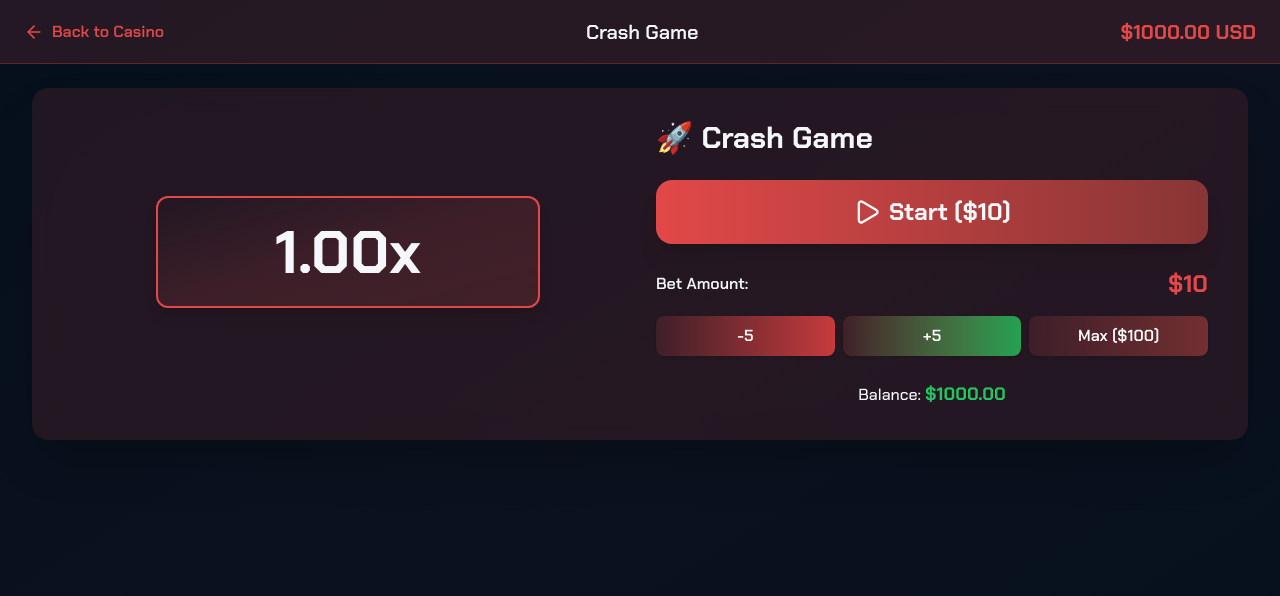
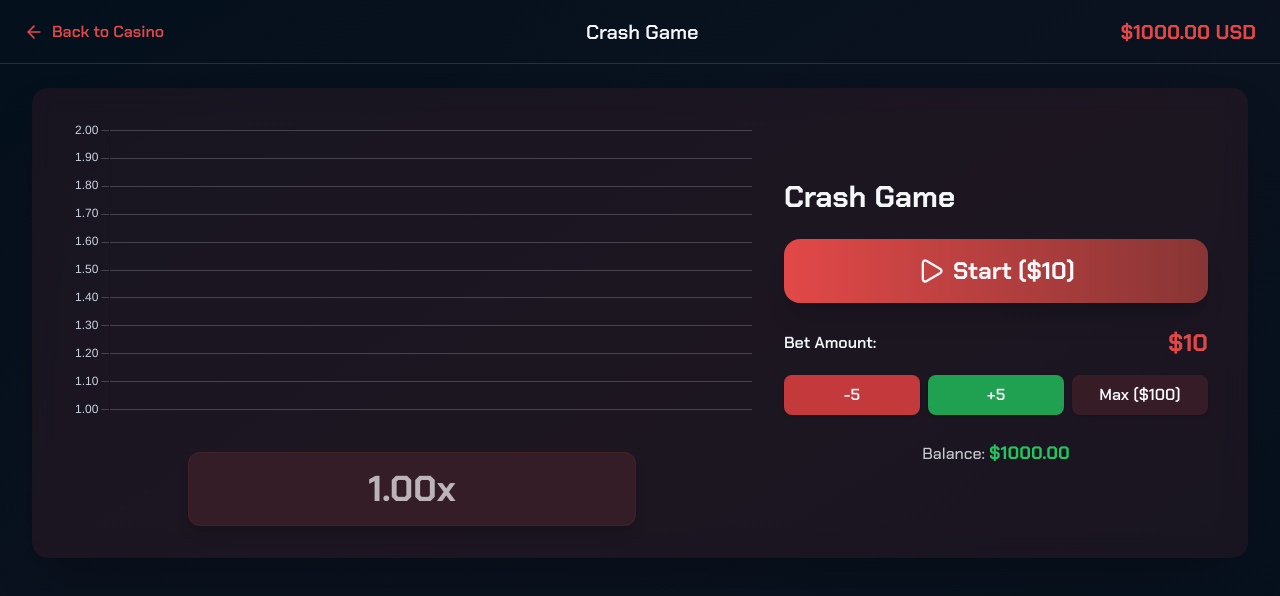
Before and after one commit to Krishnav1237/casino, a Next.js app: page /crash-game in a window 1280 px wide. Shown: the top 596 px of the page. Built offline with nearby package versions, Linux system fonts and the light colour scheme.

Commit message:
final color coding

```diff
--- a/app/globals.css
+++ b/app/globals.css
@@ -19,8 +19,8 @@
 
 
 @theme inline {
-  --color-background: var(--casino-black);       /* Dark mode background */
-  --color-foreground: var(--casino-white);       /* Light text for dark bg */
+  --color-background: var(--background);       /* Dark mode background */
+  --color-foreground: var(--foreground);       /* Light text for dark bg */
 
   --font-sans: var(--font-sans);
   --font-mono: var(--font-mono);
--- /dev/null
+++ b/components/CrashChart.tsx
@@ -0,0 +1,128 @@
+"use client"
+
+import React, { useMemo } from 'react'
+import {
+  Chart as ChartJS,
+  CategoryScale,
+  LinearScale,
+  PointElement,
+  LineElement,
+  Tooltip,
+  Filler,
+  Legend,
+  BarElement,
+} from 'chart.js'
+import { Line } from 'react-chartjs-2'
+
+ChartJS.register(CategoryScale, LinearScale, PointElement, LineElement, Tooltip, Filler, Legend, BarElement)
+
+interface CrashChartProps {
+  history: number[]
+  crashPoint?: number | null
+  height?: number
+  width?: number
+  revealCrash?: boolean
+}
+
+export default function CrashChart({ history, crashPoint, height = 200, width = 560, revealCrash = false }: CrashChartProps) {
+  const labels = useMemo(() => history.map((_, i) => i.toString()), [history])
+
+  const maxVal = Math.max(...history, 1)
+
+  const data = useMemo(() => ({
+    labels,
+    datasets: [
+      {
+        label: 'Multiplier',
+        data: history,
+        fill: true,
+        backgroundColor: (ctx: any) => {
+          const gradient = ctx.chart.ctx.createLinearGradient(0, 0, 0, ctx.chart.height)
+          gradient.addColorStop(0, 'rgba(74,222,128,0.12)')
+          gradient.addColorStop(1, 'rgba(74,222,128,0.02)')
+          return gradient
+        },
+        borderColor: '#16a34a',
+        tension: 0.25,
+        pointRadius: 2,
+        borderWidth: 3.2,
+      }
+    ]
+  }), [labels, history])
+
+  const options = useMemo(() => ({
+    responsive: true,
+    maintainAspectRatio: false,
+    scales: {
+      x: {
+        display: false,
+      },
+      y: {
+        min: 1,
+        max: Math.max(2, Math.ceil(maxVal)),
+        ticks: { color: '#cbd5e1' },
+        grid: {
+          display: true,
+          color: 'rgba(255, 255, 255, 0.2)',
+          lineWidth: 1,
+          borderDash: [5, 5],
+          drawOnChartArea: true
+        }
+      },
+    },
+    plugins: {
+      legend: { display: false },
+      tooltip: {
+        enabled: true,
+        callbacks: {
+          label: (ctx: any) => `${ctx.parsed.y}x`
+        }
+      }
+    },
+    elements: {
+      point: { radius: 2 }
+    }
+  }), [maxVal])
+
+  // plugin to draw crash vertical line when revealCrash is true and crashPoint is provided
+  const crashPlugin = useMemo(() => {
+    const reveal = Boolean((revealCrash))
+    return {
+      id: 'crashLine',
+      afterDatasetsDraw: (chart: any) => {
+        if (!crashPoint || !reveal) return
+
+        const idx = history.findIndex(v => v >= (crashPoint || 0))
+        if (idx < 0) return
+
+        const xScale = chart.scales.x
+        const yScale = chart.scales.y
+        const x = xScale.getPixelForValue(idx)
+
+        const ctx = chart.ctx
+        ctx.save()
+        ctx.strokeStyle = 'rgba(248,113,113,0.9)'
+        ctx.setLineDash([6, 4])
+        ctx.lineWidth = 2
+        ctx.beginPath()
+        ctx.moveTo(x, yScale.top)
+        ctx.lineTo(x, yScale.bottom)
+        ctx.stroke()
+        ctx.restore()
+      }
+    }
+  }, [crashPoint, history, revealCrash])
+
+
+  // draw crash line overlay using plugin option in options
+
+  return (
+    <div style={{ height, width }}>
+      <Line
+        data={data as any}
+        options={options as any}
+        plugins={[crashPlugin as any]}
+      />
+    </div>
+  )
+}
--- a/components/CrashGame.tsx
+++ b/components/CrashGame.tsx
@@ -2,6 +2,7 @@
 
 import { useEffect, useRef, useState } from 'react';
 import { Play, DollarSign } from 'lucide-react';
+import CrashChart from './CrashChart';
 
 interface CrashGameProps {
   balance: number;
@@ -94,89 +95,47 @@ export default function CrashGame({ balance, onBalanceChange, onGameResult }: Cr
   };
 
   // Simple line graph using SVG
-  const Graph = () => {
-    const width = 300;
-    const height = 100;
-    if (history.length < 2) return null;
-
-    const maxVal = Math.max(...history, crashPoint || 0);
-    const points = history
-      .map((val, idx) => {
-        const x = (idx / (history.length - 1)) * width;
-        const y = height - (val / maxVal) * height;
-        return `${x},${y}`;
-      })
-      .join(' ');
-
-    // Crash line X position
-    const crashIndex = history.findIndex(val => val >= (crashPoint || 0));
-    const crashX = crashIndex >= 0 ? (crashIndex / (history.length - 1)) * width : width;
-
-    return (
-      <svg width={width} height={height} className="mx-auto mb-4" aria-label="Multiplier graph">
-        <polyline
-          fill="none"
-          stroke="#4ade80" // green
-          strokeWidth={3}
-          points={points}
-        />
-        {/* Crash line */}
-        {crashPoint && (
-          <line
-            x1={crashX}
-            y1={0}
-            x2={crashX}
-            y2={height}
-            stroke="#f87171" // red
-            strokeWidth={2}
-            strokeDasharray="4 4"
-          />
-        )}
-        {/* Labels */}
-        <text x={0} y={height} fill="#ddd" fontSize="10">1x</text>
-        <text x={width - 40} y={15} fill="#ddd" fontSize="10">{maxVal.toFixed(2)}x</text>
-      </svg>
-    );
-  };
+  // We'll render the CrashGraph canvas component below instead of the inline SVG
 
   return (
     <div className="w-full px-4 sm:px-6 md:px-8 py-6 min-h-full">
-      <div className="max-w-screen-xl mx-auto bg-primary/90 rounded-2xl p-8 px-10 shadow-2xl backdrop-blur-md flex flex-col md:flex-row gap-8">
+      <div className="max-w-screen-xl mx-auto bg-primary/60 rounded-2xl p-8 px-10 shadow-2xl backdrop-blur-md flex flex-col md:flex-row gap-8">
         {/* Graph side */}
         <div className="flex-1 flex flex-col items-center justify-center">
-          <h2 className="text-3xl font-extrabold text-foreground mb-6 md:hidden">Crash Game</h2>
-          <Graph />
+          <h2 className="text-2xl font-extrabold text-foreground mb-4 md:hidden">Crash</h2>
+          <div className="w-full flex items-center justify-center mb-8">
+            <CrashChart history={history} crashPoint={crashPoint} height={300} width={680} revealCrash={!isRunning && crashPoint != null} />
+          </div>
           {/* Multiplier Display */}
-          <div className="text-center mb-6 bg-gradient-to-br from-background via-primary to-secondary/30 rounded-xl p-6 border-2 border-accent shadow-lg w-full max-w-sm">
+          <div className="text-center rounded-xl p-4 w-full max-w-md bg-primary/95 border border-accent/10 shadow-lg">
             <div
-              className={`text-6xl font-extrabold transition-all duration-300 ${
+              className={`text-3xl md:text-4xl font-extrabold transition-all duration-300 ${
                 !isRunning
-                  ? 'text-foreground/60'
+                  ? 'text-foreground/70'
                   : hasCashedOut
-                  ? 'text-success drop-shadow-lg'
+                  ? 'text-success'
                   : crashPoint && multiplier >= crashPoint
-                  ? 'text-danger animate-pulse'
-                  : 'text-accent animate-pulse drop-shadow-lg scale-110'
+                  ? 'text-danger'
+                  : 'text-accent'
               }`}
             >
               {multiplier.toFixed(2)}x
             </div>
             {isRunning && crashPoint && multiplier >= crashPoint && !hasCashedOut && (
-              <div className="text-danger text-xl mt-3 font-extrabold animate-bounce">💥 Crashed at {crashPoint}x!</div>
+              <div className="text-danger text-lg mt-2 font-bold">💥 Crashed at {crashPoint}x!</div>
             )}
             {hasCashedOut && (
-              <div className="text-success text-xl mt-3 font-extrabold">💰 Cashed out at {multiplier.toFixed(2)}x</div>
+              <div className="text-success text-lg mt-2 font-bold">💰 Cashed out at {multiplier.toFixed(2)}x</div>
             )}
-            {/* Show crash message if game ended and player didn't cash out */}
             {!isRunning && crashed && !hasCashedOut && (
-              <div className="text-danger text-xl mt-3 font-extrabold animate-bounce">💥 Crashed at {crashPoint}x!</div>
+              <div className="text-danger text-lg mt-2 font-bold">💥 Crashed at {crashPoint}x!</div>
             )}
           </div>
         </div>
 
         {/* Controls side */}
         <div className="flex-1 flex flex-col justify-center">
-          <h2 className="text-3xl font-extrabold text-foreground mb-6 hidden md:block">🚀 Crash Game</h2>
+          <h2 className="text-3xl font-extrabold text-foreground mb-6 hidden md:block">Crash Game</h2>
 
           {/* Buttons */}
           <div className="flex flex-col sm:flex-row justify-center gap-4 mb-6">
@@ -187,7 +146,7 @@ export default function CrashGame({ balance, onBalanceChange, onGameResult }: Cr
                 className={`flex-1 py-4 rounded-2xl font-extrabold text-2xl flex items-center justify-center gap-2 transition-all shadow-xl ${
                   balance < bet || bet < 1
                     ? 'bg-muted text-foreground/50 cursor-not-allowed'
-                    : 'bg-gradient-to-r from-accent to-secondary hover:scale-105 text-background'
+                    : 'bg-gradient-to-r from-accent to-secondary hover:scale-105 text-foreground'
                 }`}
               >
                 <Play size={28} />
@@ -200,7 +159,7 @@ export default function CrashGame({ balance, onBalanceChange, onGameResult }: Cr
                 className={`flex-1 py-4 rounded-2xl font-extrabold text-2xl flex items-center justify-center gap-2 transition-all shadow-xl border-2 ${
                   hasCashedOut
                     ? 'bg-muted text-foreground/50 cursor-not-allowed border-muted'
-                    : 'bg-gradient-to-r from-success to-success/80 hover:scale-105 text-white border-success animate-pulse'
+                    : 'bg-gradient-to-r from-success to-success/80 hover:scale-105 text-foreground border-success animate-pulse'
                 }`}
               >
                 <DollarSign size={28} />
@@ -219,21 +178,21 @@ export default function CrashGame({ balance, onBalanceChange, onGameResult }: Cr
               <button
                 onClick={() => adjustBet(-5)}
                 disabled={bet <= 1 || isRunning}
-                className="flex-1 bg-gradient-to-r from-primary to-danger/80 hover:from-primary/80 hover:to-danger text-white py-2 px-3 rounded-lg font-semibold transition-colors shadow disabled:opacity-50"
+                className="flex-1 bg-danger/80 text-foreground py-2 px-3 rounded-lg font-semibold transition-colors shadow disabled:opacity-50"
               >
                 -5
               </button>
               <button
                 onClick={() => adjustBet(5)}
                 disabled={bet >= Math.min(100, balance) || isRunning}
-                className="flex-1 bg-gradient-to-r from-primary to-success/80 hover:from-primary/80 hover:to-success text-white py-2 px-3 rounded-lg font-semibold transition-colors shadow disabled:opacity-50"
+                className="flex-1 bg-success/80 text-foreground py-2 px-3 rounded-lg font-semibold transition-colors shadow disabled:opacity-50"
               >
                 +5
               </button>
               <button
                 onClick={maxBet}
                 disabled={isRunning}
-                className="flex-1 bg-gradient-to-r from-primary to-secondary/80 hover:from-primary/80 hover:to-secondary text-white py-2 px-3 rounded-lg font-semibold transition-colors shadow disabled:opacity-50"
+                className="flex-1 bg-primary text-foreground py-2 px-3 rounded-lg font-semibold transition-colors shadow disabled:opacity-50"
               >
                 Max (${Math.min(100, balance)})
               </button>
--- a/components/Navbar.tsx
+++ b/components/Navbar.tsx
@@ -8,7 +8,7 @@ function Navbar({ title }: { title: string }) {
   const { balance } = useBalanceStore();
 
   return (
-    <nav className="flex items-center justify-between px-6 h-16 border-b border-accent/30 bg-primary">
+    <nav className="flex items-center justify-between px-6 h-16 border-b border-accent/30">
       <Link
         href="/"
         className="flex items-center gap-2 text-accent hover:text-secondary transition-colors"
--- a/package.json
+++ b/package.json
@@ -14,6 +14,8 @@
     "next": "15.5.3",
     "react": "19.1.0",
     "react-dom": "19.1.0",
+    "react-chartjs-2": "^5.2.0",
+    "chart.js": "^4.4.0",
     "svg-cards": "^4.0.0",
     "zustand": "^5.0.8"
   },
```
Also changed, not shown: components/BlackJack.tsx (+12 -12 lines), components/BlackJack/BetControls.tsx (+12 -12 lines), components/BlackJack/BlackJackGame.tsx (+1 -8 lines), components/BlackJack/GameTable.tsx (+10 -7 lines), components/Mine.tsx (+35 -34 lines), components/SlotMachine.tsx (+4 -4 lines), 1 other file (tests, documents, lock files or other folders).
